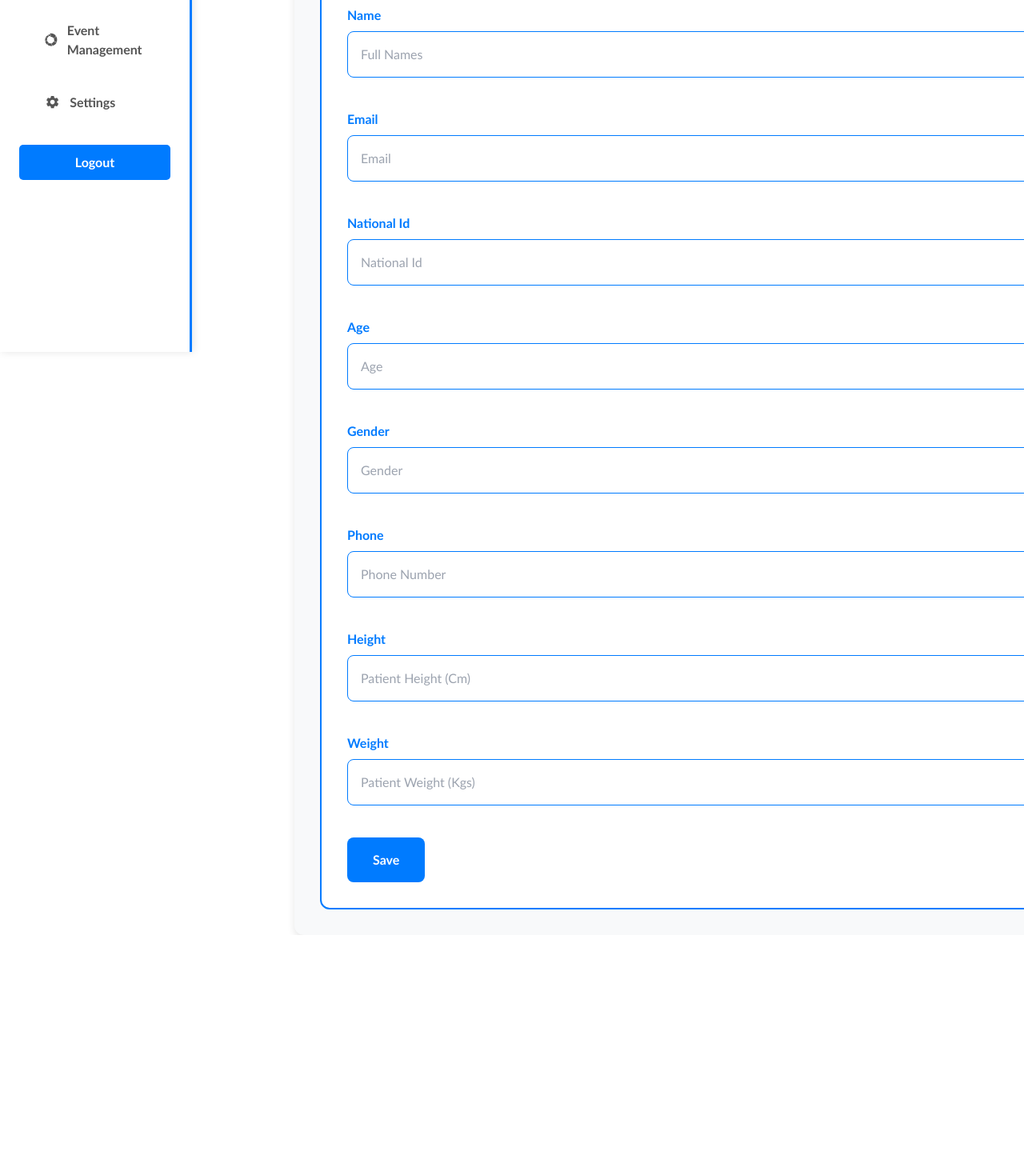
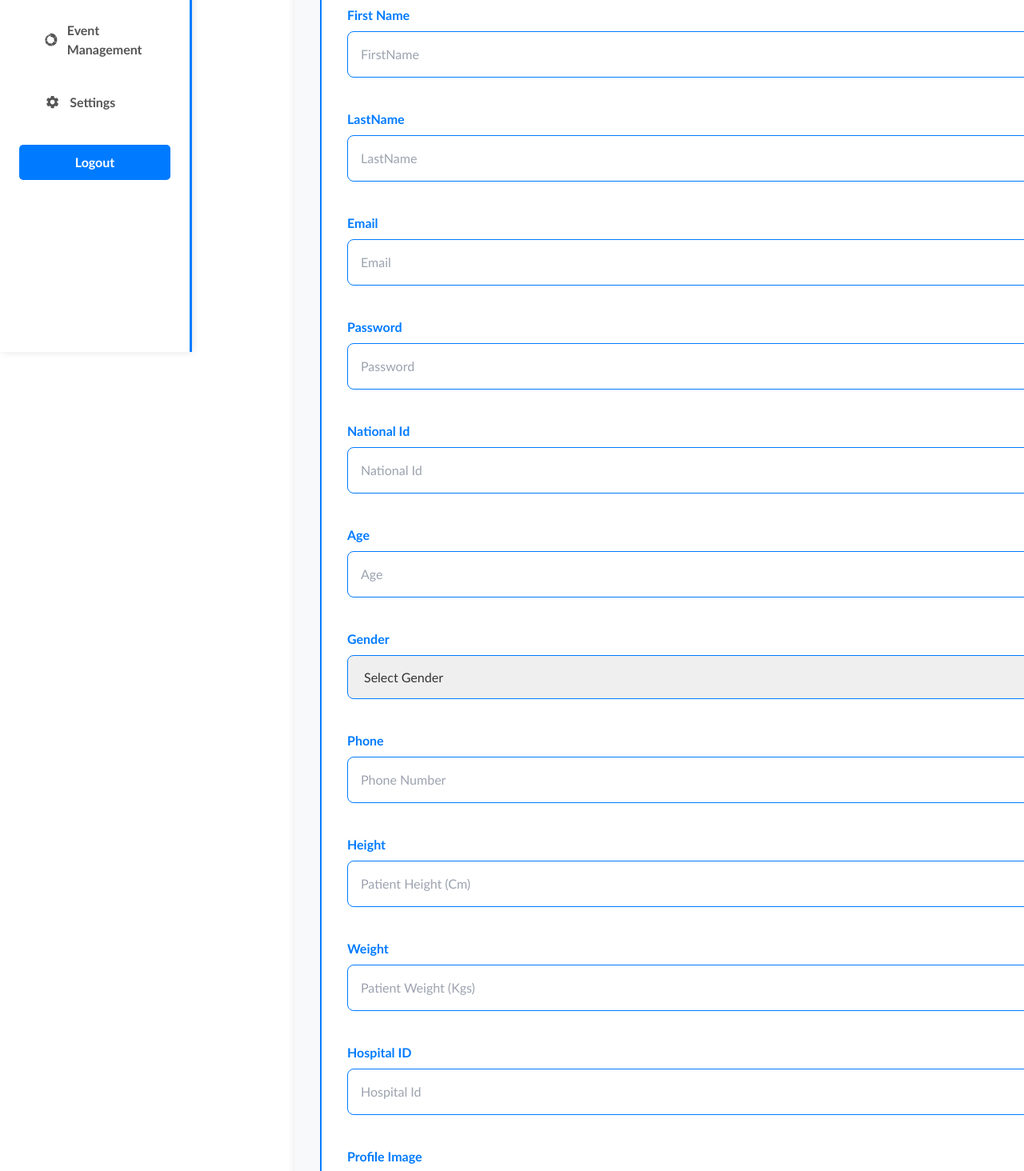
Before and after one commit to elisate/AI-based-health-care-support, a React (Vite) app: page /add-patient in a window 1280 px wide. Shown: the part 360-1824 px from the top of the page at 80% size. Before the commit the page ends 1529 px from the top, so only its background shows below. Built offline with nearby package versions, Linux system fonts and the light colour scheme.

Commit message:
2fix some change

```diff
--- a/src/Components/AddPatient.jsx
+++ b/src/Components/AddPatient.jsx
@@ -1,8 +1,9 @@
-import React from 'react'
-import '../dashboardstyles/addDoctor.css';
-import { useForm } from 'react-hook-form';
-import { Notify } from 'notiflix/build/notiflix-notify-aio';
-import axios from 'axios';
+import React from "react";
+import "../dashboardstyles/addDoctor.css";
+import { useForm } from "react-hook-form";
+import { Notify } from "notiflix/build/notiflix-notify-aio";
+import axios from "axios";
+import { useState,useEffect } from "react";
 const AddPatient = () => {
   const {
     register,
@@ -10,38 +11,63 @@ const AddPatient = () => {
     formState: { errors },
     reset,
   } = useForm();
+  const [loading, setLoading] = useState(false);
+
+  const userToken = JSON.parse(localStorage.getItem("userToken"));
+
+  const hospitalId = userToken?.user?.hospital_id;
 
   const onsubmit = async (data) => {
     try {
-      const { patientName,patientEmail,patientId,patientAge,patientGender,patientPhone ,patientHeight,patientKgs} = data;
-      const formData = {
-        patientName,
-        patientEmail,
-        patientId,
-        patientAge,
-        patientGender,
-        patientPhone,
-        patientHeight,
-        patientKgs,
-      };
-      const response = await axios.post(`http://localhost:5001/patient/patientRegister`, formData, {
-        headers: {
-          "Content-Type": "application/json"
+      const {
+        firstname,
+        lastname,
+        email,
+        password,
+        age,
+        gender,
+        profile_image,
+        phone,
+        weight,
+        height,
+        national_id,
+      } = data;
+      const formData = new FormData();
+      formData.append("firstname", firstname);
+      formData.append("lastname", lastname);
+      formData.append("password", password);
+      formData.append("age", age);
+      formData.append("gender", gender);
+      formData.append("weight", weight);
+      formData.append("phone", phone);
+      formData.append("email", email);
+      formData.append("profile_image",profile_image[0]);
+      formData.append("hospital_id", hospitalId);
+      formData.append("height", height);
+      formData.append("national_id", national_id);
+      const response = await axios.post(
+        `http://127.0.0.1:8000/recommend/patient/create`,
+        formData,
+        {
+          headers: {
+            "Content-Type": "multipart/form-data"
+          },
         }
-      });
-      if(response.status === 201){
+      );
+      if (response.status === 201) {
         Notify.success("Patient Added Successfully");
         reset();
-      }
-      else{
+      } else {
         Notify.failure("Registration Failed. Please try again!!");
       }
-     }
-    catch (error) {
+    } catch (error) {
       console.log(error);
       Notify.failure("Something went wrong. Please try again!!");
     }
-  }
+    finally {
+      setLoading(false);
+    }
+  };
   return (
     <div>
       <div className="forms">
@@ -50,31 +76,102 @@ const AddPatient = () => {
         </div>
         <form onSubmit={handleSubmit(onsubmit)}>
           <h2>Patient info</h2>
-          <label className='label'>Name</label>
-          <input type="text" placeholder='Full Names' name='patientName' {...register("patientName", {required: true})}/>
-          <label >Email</label>
-          <input type="email" placeholder='Email'name='patientEmail' {...register("patientEmail", {required: true})} />
-          <label >National Id</label>
-          <input type="text" placeholder='National Id'name='patientId' {...register("patientId", {required: true})} />
-          <label >Age</label>
-          <input type="text" placeholder='Age' name='patientAge' {...register("patientAge", {required: true})}/>
-          <label >Gender</label>
-          <input type="text" placeholder='Gender' name='patientGender' {...register("patientGender", {required: true})}/>
-          <label >Phone</label>
-          <input type="text" placeholder='Phone Number'name='patientPhone' {...register("patientPhone", {required: true})} />
+          <label className="label">First Name</label>
+          <input
+            type="text"
+            placeholder="FirstName"
+            name="firstname"
+            {...register("firstname", { required: true })}
+          />
+          <label className="label">LastName</label>
+          <input
+            type="text"
+            placeholder="LastName"
+            name="lastname"
+            {...register("lastname", { required: true })}
+          />
+          <label>Email</label>
+          <input
+            type="email"
+            placeholder="Email"
+            name="email"
+            {...register("email", { required: true })}
+          />
+          <label>Password</label>
+          <input
+            type="password"
+            placeholder="Password"
+            name="password"
+            {...register("password", { required: true })}
+          />
+          <label>National Id</label>
+          <input
+            type="text"
+            placeholder="National Id"
+            name="national_id"
+            {...register("national_id", {
+              required: true,
+            })}
+          />
+
+          <label>Age</label>
+          <input
+            type="text"
+            placeholder="Age"
+            name="age"
+            {...register("age", { required: true })}
+          />
+          <label>Gender</label>
+          <select {...register("gender", { required: true })}>
+            <option value="">Select Gender</option>
+            <option value="Male">Male</option>
+            <option value="Female">Female</option>
+          </select>
+          <label>Phone</label>
+          <input
+            type="text"
+            placeholder="Phone Number"
+            name="phone"
+            {...register("phone", { required: true })}
+          />
           {/* <label >Disease</label>
           <input type="text" placeholder='Patient Disease' name='patientDisease' {...register("patientDisease", {required: true})}/> */}
-          <label >Height</label>
-          <input type="text" placeholder='Patient Height (Cm)'name='patientHeight' {...register("patientHeight", {required: true})} />
-          <label >Weight</label>
-          <input type="text" placeholder='Patient Weight (Kgs)' name='patientKgs' {...register("patientKgs", {required: true})}/>
+          <label>Height</label>
+          <input
+            type="text"
+            placeholder="Patient Height (Cm)"
+            name="height"
+            {...register("height", { required: true })}
+          />
+          <label>Weight</label>
+          <input
+            type="text"
+            placeholder="Patient Weight (Kgs)"
+            name="weight"
+            {...register("weight", { required: true })}
+          />
+          <label>Hospital ID</label>
+          <input
+            type="text"
+            placeholder="Hospital Id"
+            value={hospitalId}
+            readOnly
+            {...register("patientKgs", { required: true })}
+          />
+          <label>Profile Image</label>
+          <input
+            type="file"
+            {...register("profile_image", { required: true })}
+          />
           {/* <textarea  id="" placeholder='Notes for Patient include Medications given' name='patientDescription' {...register("patientDescription", {required: true})}></textarea> <br /> */}
-          <button className='doctor-btn' type='submit'>Save</button>
+          <button className="doctor-btn" type="submit" disabled={loading}>
+            {loading ? "Saving..." : "Save"}
+          </button>
           {/* <button type="reset" value="Cancel" className='cancel' >Cancel</button> */}
         </form>
       </div>
     </div>
-  )
-}
+  );
+};
 
-export default AddPatient
+export default AddPatient;
--- a/src/Components/Welcome.jsx
+++ b/src/Components/Welcome.jsx
@@ -100,10 +100,13 @@ export default function Welcome() {
 
         if (Role === "hospital") {
           navigate("/dashboard");
+          Notify.success("Hospital Login Successful")
         } else if (Role === "doctor") {
           navigate("/doctor");
+          Notify.success("Doctor Login SuccessFull")
         } else {
           navigate("/patient");
+          Notify.success("Patient Login SuccessFull")
         }
       }
     } catch (error) {
```
